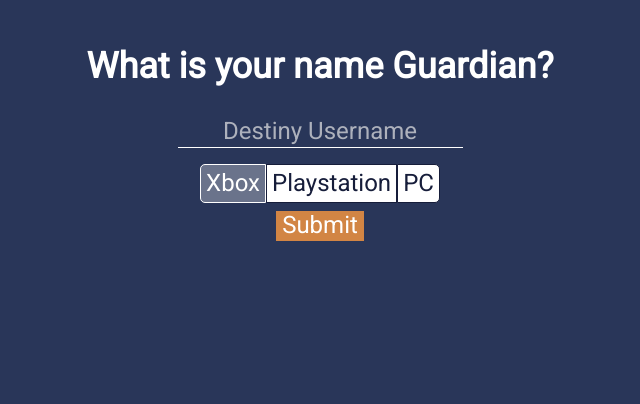
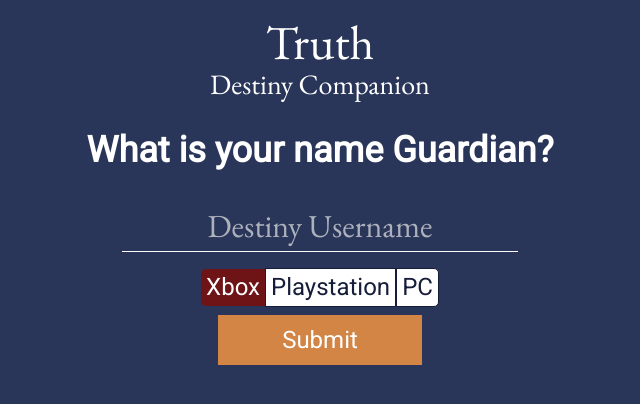
Before and after one commit to acherry125/truth, a React (Create React App) app in the folder truth/: page / in a window 1280 px wide. Shown: the top 404 px of the page, without its empty margins (320-960 px from the left). Built offline with nearby package versions, Linux system fonts and the light colour scheme.

Commit message:
added kdr and kdar

```diff
--- a/truth/public/css/styles.css
+++ b/truth/public/css/styles.css
@@ -445,8 +445,8 @@
   color: #ffffff;
 }
 
-a {
-  color: #AEEAF4;
+h3, h4, h5, h6 {
+  font-weight: normal;
 }
 
 input[type=text] {
@@ -473,14 +473,26 @@
   border: 0;
   background: #d28544;
   color: #ffffff;
+  padding: 0.7rem 4rem;
 }
 
 p, label, input {
   font-family: "Roboto";
 }
 
+a {
+  color: #5da2ba;
+}
+
 * {
   box-sizing: border-box;
+}
+
+.site-titles h1, .site-titles h2, .site-titles h3, .site-titles h4, .site-titles h5 {
+  margin: 0 auto;
+  line-height: 1.1;
+  font-family: "EB Garamond";
+  font-weight: normal;
 }
 
 .search-users {
@@ -490,6 +502,9 @@
 
 .search-users input[type="text"] {
   margin-bottom: 1rem;
+  font-family: "EB Garamond";
+  line-height: 1.5;
+  font-size: 2rem;
 }
 
 .search-users label {
@@ -514,11 +529,12 @@
 }
 
 .search-users input:checked + label {
-  background: rgba(255, 255, 255, 0.3);
+  background: #6e1417;
   color: #ffffff;
+  border: 0;
 }
 
-.search-users div {
+.search-users .radio-buttons {
   display: flex;
   justify-content: center;
   align-items: center;
--- a/truth/src/components/SearchUsers.js
+++ b/truth/src/components/SearchUsers.js
@@ -16,10 +16,14 @@
     render() {
         return (
             <section className="search-users standard-main">
+                <div className="site-titles">
+                    <h1>Truth</h1>
+                    <h3>Destiny Companion</h3>
+                </div>
                 <form onSubmit={this.checkUsername}>
                     <h2>What is your name Guardian?</h2>
                     <input type="text" name="username" placeholder="Destiny Username"  />
-                    <div>
+                    <div className="radio-buttons">
                         <input type="radio" name="console-type" value="1" id="xbox-radio" defaultChecked="true"/>
                         <label htmlFor="xbox-radio">Xbox</label>
                         <input type="radio" name="console-type" value="2" id="playstation-radio"/>
--- a/truth/src/components/UserView.js
+++ b/truth/src/components/UserView.js
@@ -42,7 +42,9 @@
             subClass = userInfo.subClass,
             primaryWeapon = userInfo.primaryWeapon,
             specialWeapon = userInfo.specialWeapon,
-            heavyWeapon = userInfo.heavyWeapon
+            heavyWeapon = userInfo.heavyWeapon,
+            kdr = userInfo.stats.kdr,
+            kdar = userInfo.stats.kdar
         this.setState({
             loaded: true,
             level: level,
@@ -50,7 +52,9 @@
             subClass: subClass,
             primaryWeapon: primaryWeapon,
             specialWeapon: specialWeapon,
-            heavyWeapon: heavyWeapon
+            heavyWeapon: heavyWeapon,
+            kdr: kdr,
+            kdar: kdar
         })
     }
 
@@ -66,7 +70,8 @@
                     <h3>Primary Weapon: {this.state.primaryWeapon}</h3>
                     <h3>Special Weapon: {this.state.specialWeapon}</h3>
                     <h3>Heavy Weapon: {this.state.heavyWeapon}</h3>
-
+                    <h3>KDR: {this.state.kdr}</h3>
+                    <h3>KDAR: {this.state.kdar}</h3>
                 </section>
             );
         } else {
--- a/truth/src/scss/_app.scss
+++ b/truth/src/scss/_app.scss
@@ -13,9 +13,10 @@
 h1, h2, h3, h4, h5, h6 {
 }
 
-a {
-    color: $teal;
+h3, h4, h5, h6 {
+    font-weight: normal;
 }
+
 
 input[type=text] {
     background: transparent;
@@ -36,18 +37,32 @@
 }
 
 .submit-button {
-    background: #d28544;
+    background: $orange;
     border: 0;
-    background: #d28544;
+    background: $orange;
     color: $white;
+    padding: 0.7rem 4rem;
 }
 
 p, label, input {
     font-family: "Roboto";
 }
 
+a {
+    color: $light-blue;
+}
+
 * {
     box-sizing: border-box;
+}
+
+.site-titles {
+    h1, h2, h3, h4, h5 {
+        margin: 0 auto;
+        line-height: 1.1;
+        font-family: "EB Garamond";
+        font-weight: normal;
+    }
 }
 
 .search-users {
@@ -55,6 +70,9 @@
     text-align: center;
     input[type="text"] {
         margin-bottom: 1rem;
+        font-family: "EB Garamond";
+        line-height: 1.5;
+        font-size: 2rem;
     }
     label {
         background: $white;
@@ -74,10 +92,11 @@
         display: none;
     }
     input:checked + label {
-        background: rgba($white, 0.3);
+        background: mix($pink, $red, 40);
         color: $white;
+        border: 0;
     }
-    div {
+    .radio-buttons {
         display: flex;
         justify-content: center;
         align-items: center;
```
Also changed, not shown: truth/src/scss/_variables.scss (+4 -8 lines), 2 other files (tests, documents, lock files or other folders).
